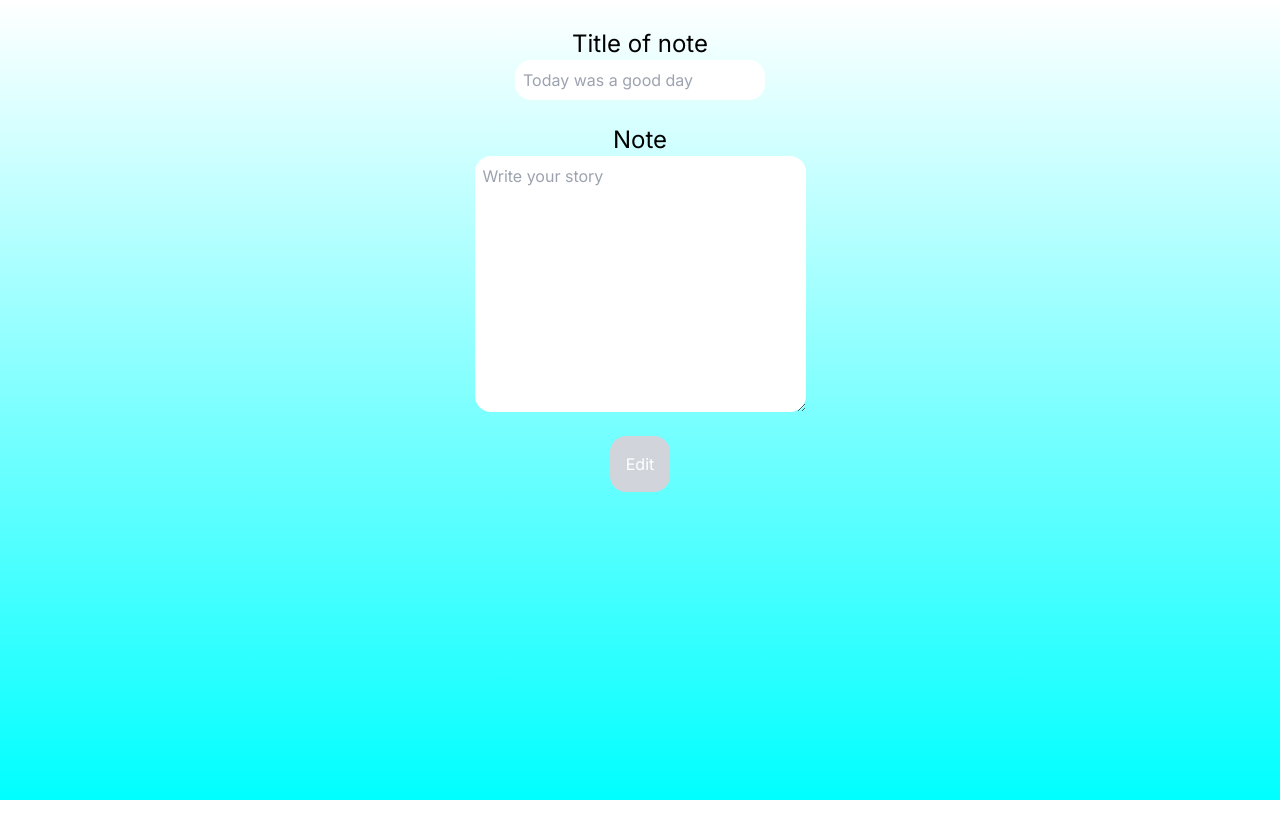
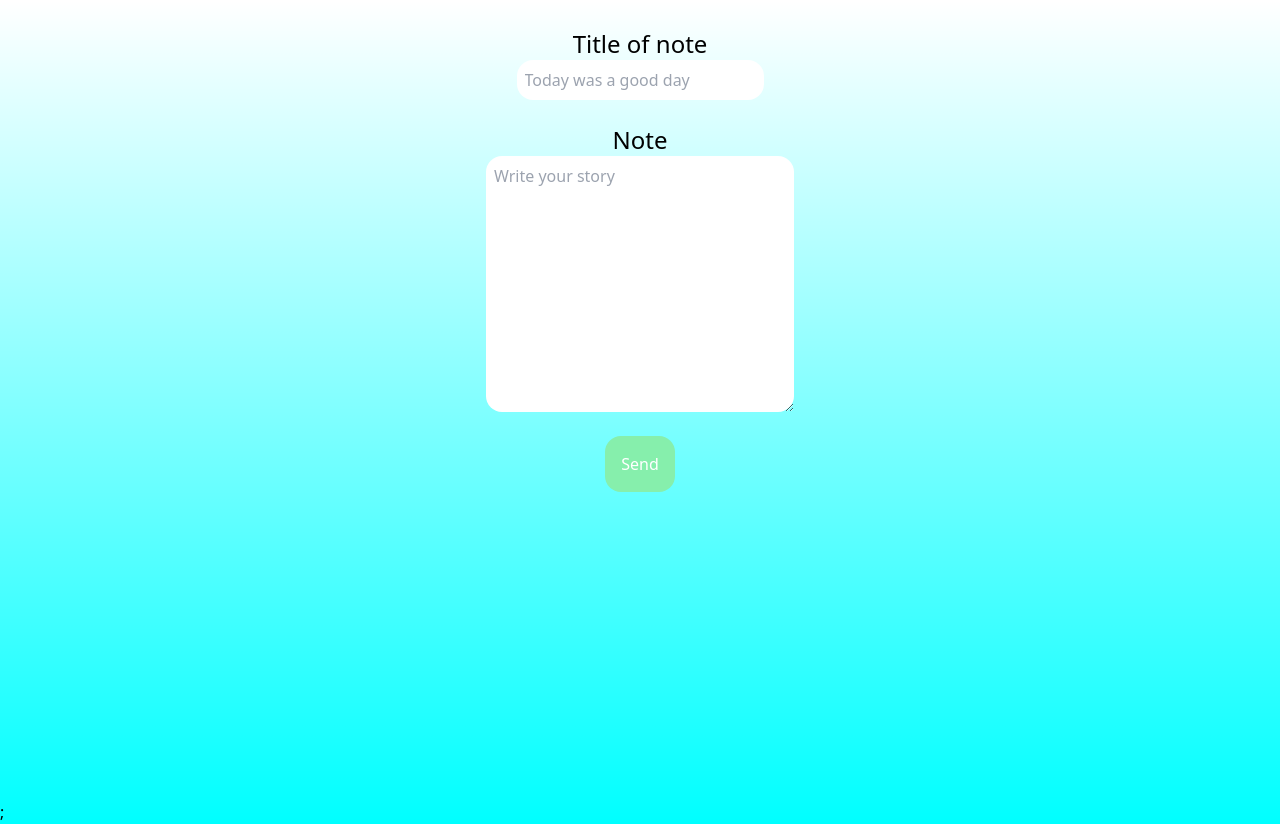
Before and after one commit to Kaiqueperez/daily-blog, a Next.js app: page /edit-blog/1 in a window 1280 px wide. Before the commit the page ends 800 px from the top, so only its background shows below. Built offline with nearby package versions, Linux system fonts and the light colour scheme; no server answers.

Commit message:
refactor(context) refactor components to use context

```diff
--- a/src/app/edit-blog/[postId]/page.tsx
+++ b/src/app/edit-blog/[postId]/page.tsx
@@ -1,14 +1,20 @@
-"use client";
+'use client'
 
-import { useFormHook } from "@/hooks/useFormHook";
-import { BlogForm } from "@/components/BlogForm";
+import { useFormHook } from '@/hooks/useFormHook'
+import { BlogForm } from '@/components/BlogForm'
+import { blogRepositoryImpl } from '@/repositories'
+import { getPostsUseCase } from '@/useCases'
+import useSWR from 'swr'
 
 export default function Page({ params }: { params: { postId: string } }) {
-  const formHandler = useFormHook();
+  const formHandler = useFormHook()
+  const { data } = useSWR('getUniquePost', {
+    fetcher: () => getPostsUseCase(blogRepositoryImpl, params.postId),
+  })
 
   return (
     <div className="min-h-screen p-7">
-      <BlogForm formHandler={formHandler} postId={params.postId} />
+      <BlogForm formHandler={formHandler} postToEdit={data} />
     </div>
-  );
+  )
 }
--- a/src/app/layout.tsx
+++ b/src/app/layout.tsx
@@ -1,8 +1,6 @@
 import type { Metadata } from "next";
-import { Inter } from "next/font/google";
 import "./globals.css";
-
-const inter = Inter({ subsets: ["latin"] });
+import { Providers } from "./providers";
 
 export const metadata: Metadata = {
   title: "Create Next App",
@@ -16,7 +14,7 @@ export default function RootLayout({
 }>) {
   return (
     <html lang="en">
-      <body className={inter.className}>{children}</body>
+      <Providers>{children}</Providers>
     </html>
   );
 }
--- a/src/app/page.tsx
+++ b/src/app/page.tsx
@@ -1,28 +1,33 @@
-"use client";
+'use client'
 
-import { BlogForm } from "@/components/BlogForm";
-import { useFormHook } from "@/hooks/useFormHook";
-import { blogRepositoryImpl } from "@/repositories/blogRepository";
-import { BlogFiledsRequest } from "@/types";
-import { deletePostUseCase } from "@/useCases/deletePostUseCase";
-import { getPostsUseCase } from "@/useCases/getPostsUseCase";
-import { useRouter } from "next/navigation";
-import useSWR from "swr";
+import { BlogForm } from '@/components/BlogForm'
+import { useBlogContext } from '@/contexts/blogContext'
+import { useFormHook } from '@/hooks/useFormHook'
+import { BlogFiledsRequest } from '@/types'
+import { useState } from 'react'
 
 export default function Home() {
-  const { isLoading, data: blogPosts } = useSWR("blogPosts", {
-    fetcher: () => getPostsUseCase(blogRepositoryImpl),
-  });
-  const formHandler = useFormHook();
+  const [showDeleteModal, setShowDeleteModal] = useState(false)
+  const [postId, setPostId] = useState('')
 
-  const { push } = useRouter();
+  const { push, isLoading, blogPosts, handleDeletePost } = useBlogContext()
 
-  const handleDeletePost = async (postId: string) => {
-    await deletePostUseCase(postId, blogRepositoryImpl);
-  };
+  const handlerModal = (postId: string) => {
+    setPostId(postId)
+    setShowDeleteModal((prev) => !prev)
+  }
+
+  const formHandler = useFormHook()
 
   return (
     <main className=" min-h-screen ">
+      <dialog open={showDeleteModal}>
+        <div>
+          <h2>Do you want delete this post?</h2>
+          <button onClick={() => handleDeletePost(postId)}>Delete Post</button>
+          <button onClick={() => setShowDeleteModal(false)}>Cancel</button>
+        </div>
+      </dialog>
       <section className="">
         <div className=" flex flex-col  pt-9 gap-5">
           <h1 className="self-center text-2xl font-black">
@@ -36,7 +41,7 @@ export default function Home() {
             <div className="flex flex-col gap-4 items-center">
               {blogPosts?.map((post: BlogFiledsRequest) => (
                 <div
-                  className="flex justify-between bg-purple-300  rounded-2xl p-3 items-center "
+                  className="flex justify-between bg-purple-300  rounded-2xl p-3 items-center w-80"
                   key={post.id}
                 >
                   <h4>{post.title}</h4>
@@ -49,7 +54,7 @@ export default function Home() {
                     </button>
                     <button
                       className="bg-red-400 rounded-xl cursor-pointer p-3"
-                      onClick={() => handleDeletePost(post.id)}
+                      onClick={() => handlerModal(post.id)}
                     >
                       Delete
                     </button>
@@ -61,5 +66,5 @@ export default function Home() {
         </div>
       </section>
     </main>
-  );
+  )
 }
--- a/src/components/BlogForm/index.tsx
+++ b/src/components/BlogForm/index.tsx
@@ -1,46 +1,36 @@
-import { UseFormReturn, useWatch } from "react-hook-form";
-import InputField from "../InputField";
-import TextAreaField from "../TextAreaField";
-import { BlogFields, BlogFiledsRequest } from "@/types";
-import { useEffect } from "react";
-import { blogRepositoryImpl } from "@/repositories/blogRepository";
-import { getPostsUseCase } from "@/useCases/getPostsUseCase";
-import useSWR from "swr";
-import { updatePostUseCase } from "@/useCases/updatePostUseCase";
-import useSWRMutation from "swr/mutation";
-import { Ruthie } from "next/font/google";
-import { createPostUseCase } from "@/useCases/createPostUseCase";
-import { deletePostUseCase } from "@/useCases/deletePostUseCase";
+import { UseFormReturn } from 'react-hook-form'
+import InputField from '../InputField'
+import TextAreaField from '../TextAreaField'
+import { BlogFields, BlogFiledsRequest } from '@/types'
+import { useEffect } from 'react'
+import { useBlogContext } from '@/contexts/blogContext'
 
 type BLogFormProps = {
-  formHandler: UseFormReturn<BlogFields, any, BlogFields>;
-  postId?: string;
-};
+  formHandler: UseFormReturn<BlogFields, any, BlogFields>
+  postToEdit?: BlogFiledsRequest
+}
 
-export const BlogForm = ({ formHandler, postId }: BLogFormProps) => {
-  const { handleSubmit, register, reset, watch, setValue } = formHandler;
+export const BlogForm = ({ formHandler, postToEdit }: BLogFormProps) => {
+  const { handleUpdatePost, handlerCreatePost } = useBlogContext()
 
-  const { isLoading } = useSWR("getUniquePost", {
-    fetcher: () => getPostsUseCase(blogRepositoryImpl, postId),
-    onSuccess(data: BlogFiledsRequest) {
-      setValue("note", data.note);
-      setValue("title", data.title);
-    },
-  });
+  const { handleSubmit, register, reset, watch, setValue } = formHandler
 
   const onSubmit = async (data: BlogFields) => {
-    postId
-      ? await updatePostUseCase(postId!, data, blogRepositoryImpl)
-      : await createPostUseCase(data, blogRepositoryImpl);
+    postToEdit?.id
+      ? await handleUpdatePost(postToEdit?.id, data)
+      : await handlerCreatePost(data)
 
-    reset();
-  };
+    reset()
+  }
 
-  const handlerDeletePost = async (postId: string) => {
-    await deletePostUseCase(postId, blogRepositoryImpl);
-  };
+  const isFil = watch('note') !== '' && watch('title') !== ''
 
-  const isFil = watch("note") !== "" && watch("title") !== "";
+  useEffect(() => {
+    if (postToEdit?.id !== '') {
+      setValue('note', postToEdit?.note!)
+      setValue('title', postToEdit?.title!)
+    }
+  }, [postToEdit?.note])
 
   return (
     <form
@@ -51,37 +41,25 @@ export const BlogForm = ({ formHandler, postId }: BLogFormProps) => {
         placeholder="Today was a good day"
         label="Title of note"
         htmlFor="title"
-        {...register("title", { required: "This field is required" })}
+        {...register('title', { required: 'This field is required' })}
         datatestid="input-title"
       />
-
       <TextAreaField
         label="Note"
         htmlFor="note"
         placeholder="Write your story"
-        {...register("note", { required: "This field is required" })}
+        {...register('note', { required: 'This field is required' })}
         datatestid="input-note"
       />
 
-      {postId ? (
       <button
         type="submit"
         data-testid="send-button"
         className="bg-green-300 p-4 rounded-2xl text-white disabled:bg-gray-300 text-gray-500"
         disabled={!isFil}
       >
-          Edit
+        {postToEdit?.id ? 'Edit' : 'Send'}
       </button>
-      ) : (
-        <button
-          type="submit"
-          data-testid="send-button"
-          className="bg-green-300 p-4 rounded-2xl text-white disabled:bg-gray-300 text-gray-500"
-          disabled={!isFil}
-        >
-          Send
-        </button>
-      )}
     </form>
-  );
-};
+  )
+}
--- a/src/types/index.ts
+++ b/src/types/index.ts
@@ -1 +1,2 @@
-export * from "./blog_fields.d";
+export * from './blog_fields.d';
+export * from './dialog_types.d';
```
Lines whose indentation alone changed are shown as unchanged.
